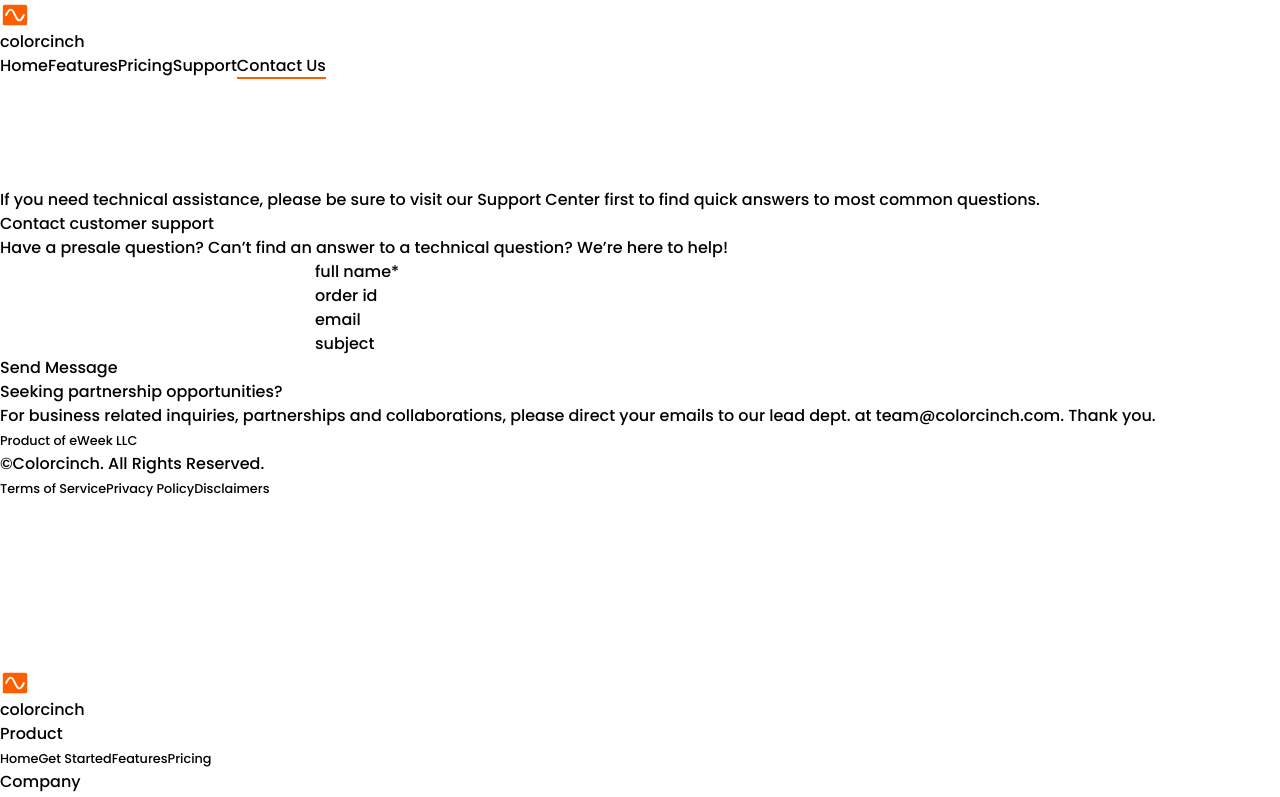
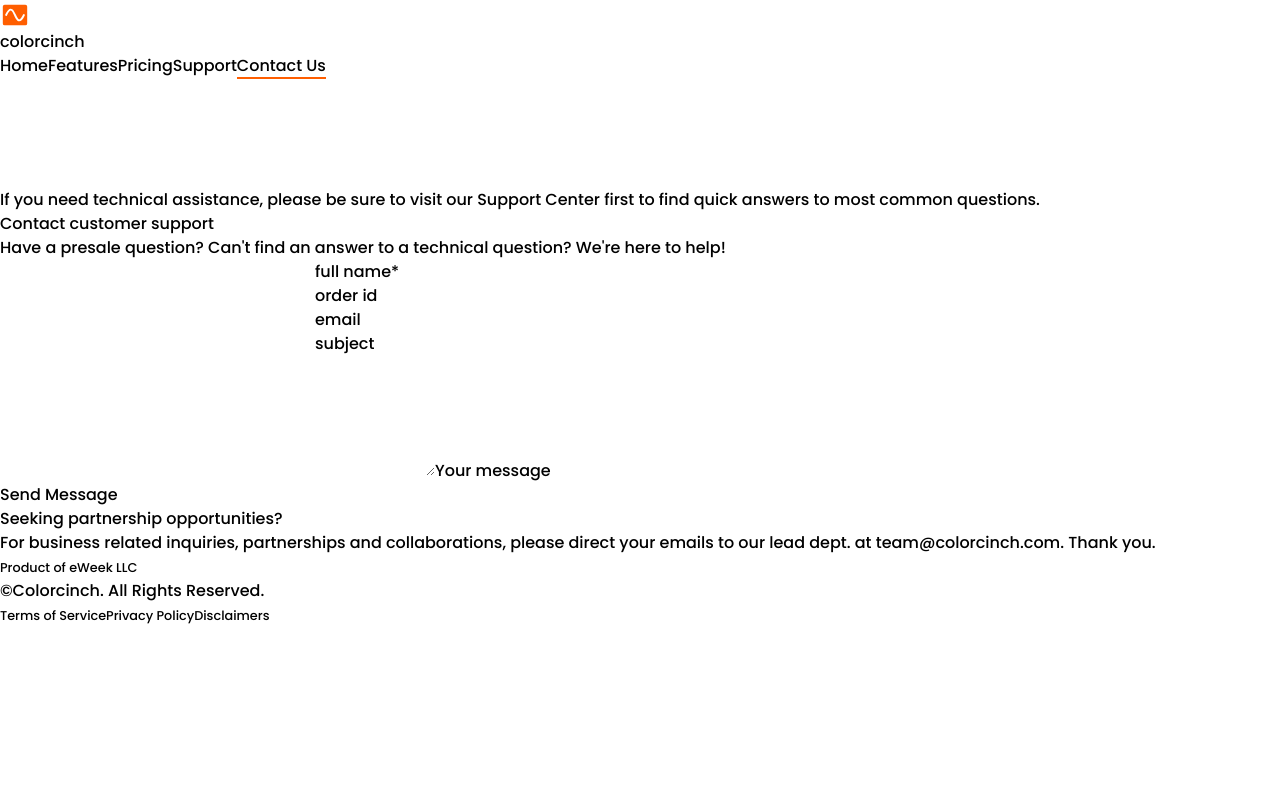
Before and after one commit to moloruntomiwa31/cartoonize, a Vue app: page /contact in a window 1280 px wide. Shown: the top 797 px of the page. Built offline with nearby package versions, Linux system fonts and the light colour scheme.

Commit message:
made necessary changes

```diff
--- a/src/components/fixed/Input.vue
+++ b/src/components/fixed/Input.vue
@@ -3,7 +3,7 @@
         <input type="text" v-bind="$attrs"
             class="outline-none w-[100%] py-4 bg-transparent border-b-2 border-gray-400 transition-all duration-300"
             placeholder=" ">
-        <label for="" class="text-sm uppercase font-bold absolute h-full flex items-center duration-300 ease-linear">{{ label }}</label>
+        <label class="text-sm uppercase font-bold absolute h-full flex items-center duration-300 ease-linear">{{ label }}</label>
     </div>
 </template>
 
--- a/src/components/fixed/NavBar.vue
+++ b/src/components/fixed/NavBar.vue
@@ -67,8 +67,7 @@
     left: 0;
     z-index: 99;
     background-color: rgba(0, 0, 0, 0.2);
-    transition: 2s ease-in-out;
-    animation: slide 0.5s ease-in-out;
+    animation: slide 1s ease-in-out;
     backdrop-filter: blur(10px);
 }
 .overlay {
@@ -78,7 +77,7 @@
     height: 100vh;
     width: 60%;
     right: 0;
-    transition: all 1s ease-in linear;
+    transition: all 0.5s ease-in-out linear;
 }
 .cross {
     position: absolute;
@@ -88,10 +87,10 @@
 
 @keyframes slide {
     0% {
-        transform: translateX(50%);
+        transform: translateX(100%);
     }
     100% {
-        transform: translateX(0px);
+        transform: translateX(0);
     }
 }
 </style>
--- a/src/views/Contact.vue
+++ b/src/views/Contact.vue
@@ -1,11 +1,11 @@
 <template>
     <div class="flex flex-col space-y-6 justify-center md:flex-row md:gap-6 md:space-y-0 p-6">
-        <div class="flex flex-col space-y-10 md:w-[65%]">
+        <div class="flex flex-col space-y-10 md:mb-32 md:w-[65%]">
             <Modal />
             <div class="flex flex-col space-y-2 md:max-w-[80%]">
                 <h1 class="font-bold text-4xl md:text-5xl">Contact customer support</h1>
                 <p class="text-gray-400">
-                    Have a presale question? Can’t find an answer to a technical question? We’re here to help!
+                    Have a presale question? Can't find an answer to a technical question? We're here to help!
                 </p>
             </div>
             <form action="" class="space-y-6">
@@ -16,6 +16,10 @@
                 <div class="grid grid-cols-1 space-y-6 md:grid-cols-2 md:space-y-0">
                     <Input :label="`email`" type="email"/>
                     <Input :label="`subject`"/>
+                </div>
+                <div class="relative">
+                    <textarea cols="30" rows="5" class="focus:outline-none border-b-2 border-gray-400 w-[80%] md:w-[40%] resize-none" placeholder=" "></textarea>
+                    <label for="" class="text-sm uppercase font-bold absolute top-0  h-full flex items-center duration-300 ease-linear">Your message</label>
                 </div>
                 <Button class="bg-orange-500 px-6 py-4 rounded-full text-white shadow-orange-500 shadow-md">Send Message</Button>
             </form>
@@ -37,5 +41,8 @@
 </script>
 
 <style scoped>
-
+textarea:focus+label,
+textarea:not(:placeholder-shown) + label  {
+    transform: translateY(-50%);
+}
 </style>
--- a/src/views/Feature.vue
+++ b/src/views/Feature.vue
@@ -11,9 +11,9 @@
             <div class="mx-auto flex flex-col space-y-8 justify-center items-center md:space-y-0 md:flex-row md:gap-6"
                 v-for="data in stockCollections" :key="data" :class="data.reverse ? 'md:flex-row-reverse' : ' '">
                 <div
-                    class="md:w-2/5 justify-center items-center md:justify-start md:items-start flex flex-col space-y-4 md:text-left">
+                    class="md:w-2/5 justify-center text-center items-center md:justify-start md:items-start flex flex-col space-y-4 md:text-left">
                     <h3 class="font-bold text-2xl">{{ data.title }}</h3>
-                    <p class="text-gray-400 text-center md:text-left">{{ data.description }}</p>
+                    <p class="text-gray-400">{{ data.description }}</p>
                     <a class="text-orange-400 text-center border-b-2 border-orange-500 w-fit" href="">{{ data.link }}</a>
                 </div>
                 <div class="md:w-1/2 flex justify-center items-center">
--- a/src/views/Support.vue
+++ b/src/views/Support.vue
@@ -5,10 +5,10 @@
             <div class="flex flex-col justify-center items-center space-y-8">
                 <h1 class="text-white font-bold text-4xl text-center md:text-5xl">Hi. How can we help?</h1>
                 <div class="w-full flex justify-center">
-                    <div class="w-[80%] relative flex justify-center items-center max-w-[640px]">
+                    <div class="w-[80%] flex justify-center items-center gap-2 max-w-[50%]">
                         <input type="text" class="rounded-[44px] h-[44px] pr-[40%] outline-orange-600 px-4"
                             placeholder="Search..">
-                        <input type="submit" value="Search" class="bg-orange-500 rounded-[44px] h-[40px] w-[35%] absolute right-[-12%] inline-block text-white md:right-[6rem] md:w-[25%] cursor-pointer">
+                        <input type="submit" value="Search" class="flex justify-center items-center md:leading-[10px] bg-orange-500 rounded-[44px] h-[40px] w-[40%] text-white md:right-[6rem] md:w-[25%] cursor-pointer px-2">
                     </div>
                 </div>
             </div>
```
